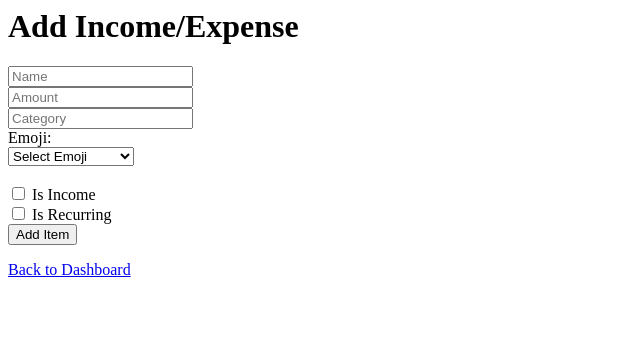
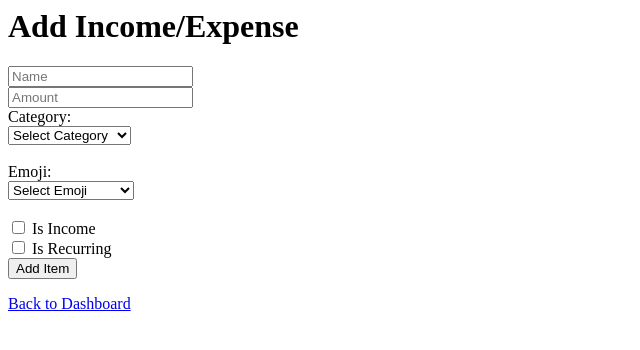
Before and after one commit to Blinde22/budget-manager-web, a Flask app: page /add in a window 1280 px wide. Shown: the top 350 px of the page, without its empty margins (0-640 px from the left). Run offline with Flask 3, Linux system fonts and the light colour scheme; a user stored in the database is signed in; tables that the repository leaves empty hold one stand-in row (values such as "Sample post").

Commit message:
Update add_item.html

```diff
--- a/app/templates/add_item.html
+++ b/app/templates/add_item.html
@@ -2,7 +2,13 @@
 <form method="POST">
     <input type="text" name="name" placeholder="Name" required><br>
     <input type="number" name="amount" step="0.01" placeholder="Amount" required><br>
-    <input type="text" name="category" placeholder="Category"><br>
+    <label for="category">Category:</label><br>
+    <select name="category" id="category" required>
+        <option value="">Select Category</option>
+        {% for cat in categories %}
+        <option value="{{ cat.name }}">{{ cat.name }}</option>
+        {% endfor %}
+    </select><br><br>
 
     <label for="emoji">Emoji:</label><br>
     <select name="emoji" id="emoji" required>
```
